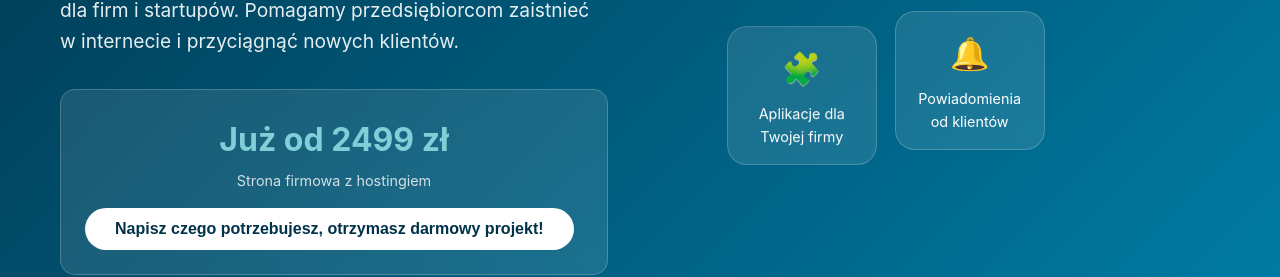
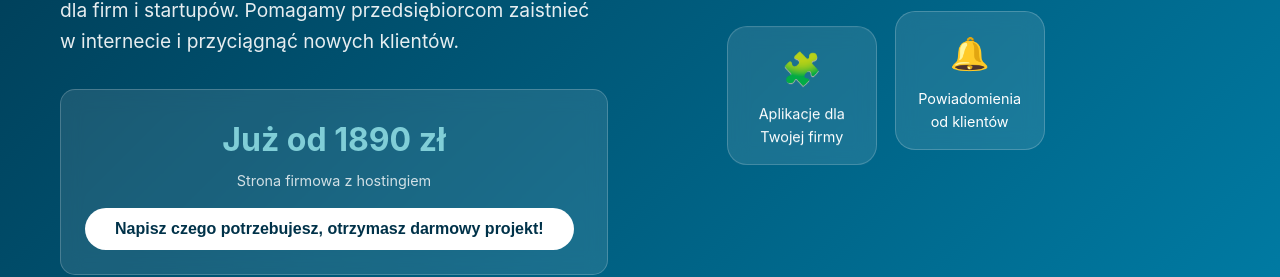
Before and after one commit to kmajder/softnami, a Next.js app: page / in a window 1280 px wide. Shown: the part 417-694 px from the top of the page. Built offline with nearby package versions, Linux system fonts and the light colour scheme.

Commit message:
Zmiana cennika

```diff
--- a/src/app/page.jsx
+++ b/src/app/page.jsx
@@ -151,7 +151,7 @@ function App() {
             </p>
             <div className="price-cta">
               <div className="price-tag">
-                <span className="price">Już od 2499 zł</span>
+                <span className="price">Już od 1890 zł</span>
                 <span className="price-subtitle">Strona firmowa z hostingiem</span>
               </div>
               <button className="btn-primary" onClick={openModal}>
```
